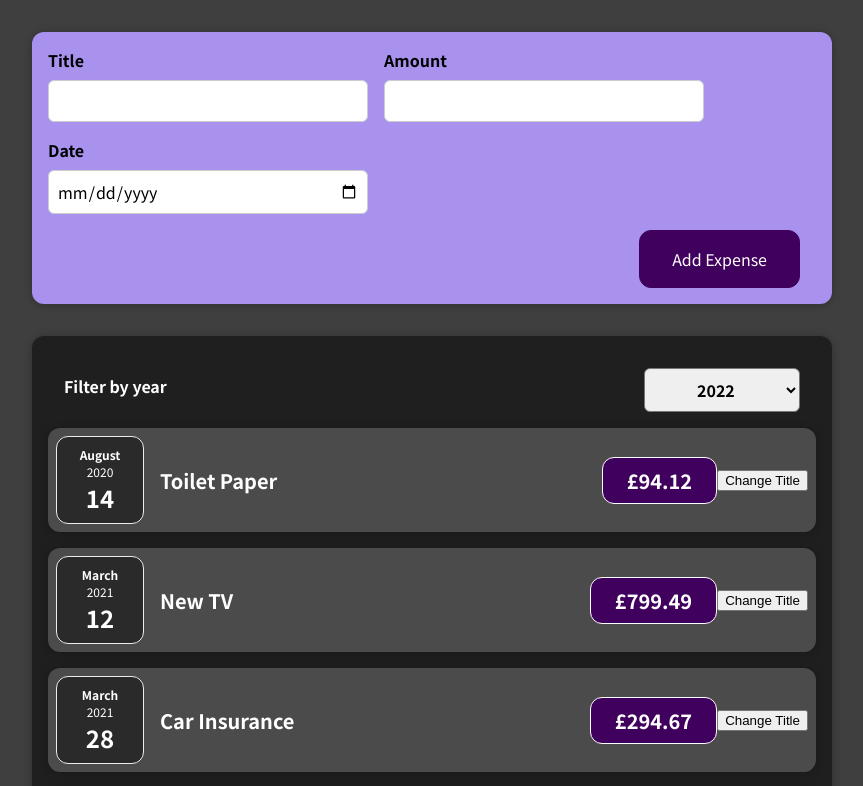
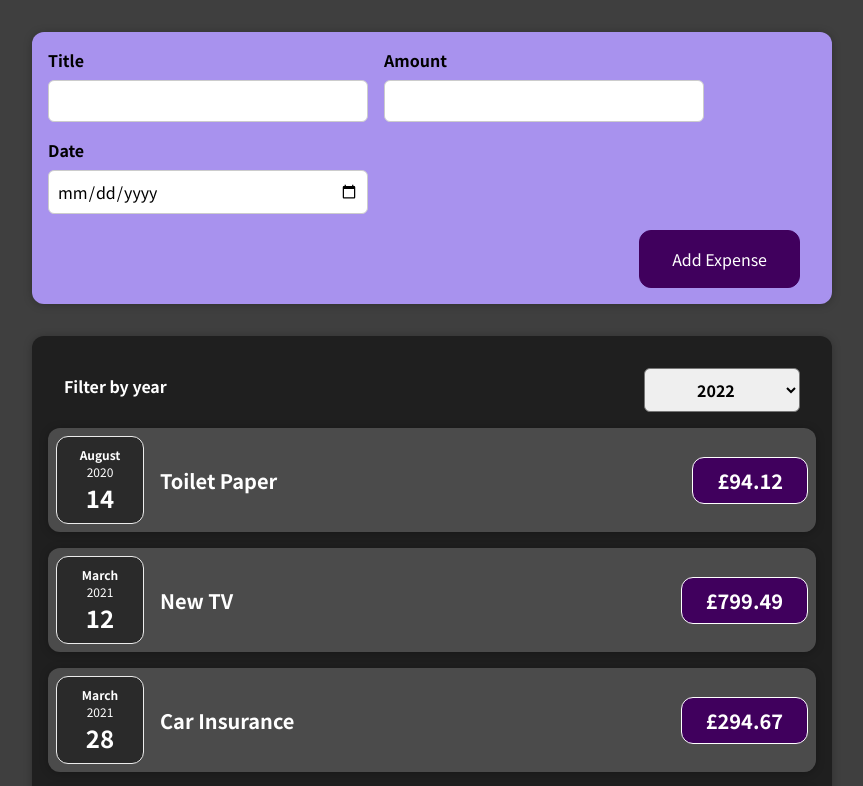
Before and after one commit to Charl1410/expense-tracker-tutorial, a React (Create React App) app: page / in a window 1280 px wide. Shown: the top 786 px of the page, without its empty margins (208-1071 px from the left). Built offline with nearby package versions, Linux system fonts and the light colour scheme.

Commit message:
removed uneccesary button from expenses cards

```diff
--- a/src/components/Expenses/ExpenseItem.js
+++ b/src/components/Expenses/ExpenseItem.js
@@ -1,5 +1,5 @@
 import React from "react";
-import { useState } from "react";
+// import { useState } from "react";
 
 import './ExpenseItem.css';
 import ExpenseDate from "./ExpenseDate";
@@ -9,12 +9,6 @@
 const ExpenseItem = (props) => {
   //state to hold the value of the card expense and it can be updated by clicking the button
 
-  const [title, setTitle] = useState(props.title);
-
-  const handleClick = () => {
-    setTitle('updated!');
-  }
-
   return (
     //Cannot put components within components unless using props.children
     <Card className="expense-item">
@@ -22,10 +16,9 @@
       onto ExpenseDate.js*/}
       <ExpenseDate date={props.date}/>
       <div className="expense-item__description">
-        <h2>{title}</h2>
+        <h2>{props.title}</h2>
         <div className="expense-item__price">£{props.amount}</div>
       </div>
-      <button onClick={handleClick}>Change Title</button>
     </Card>
   );
 };
```
